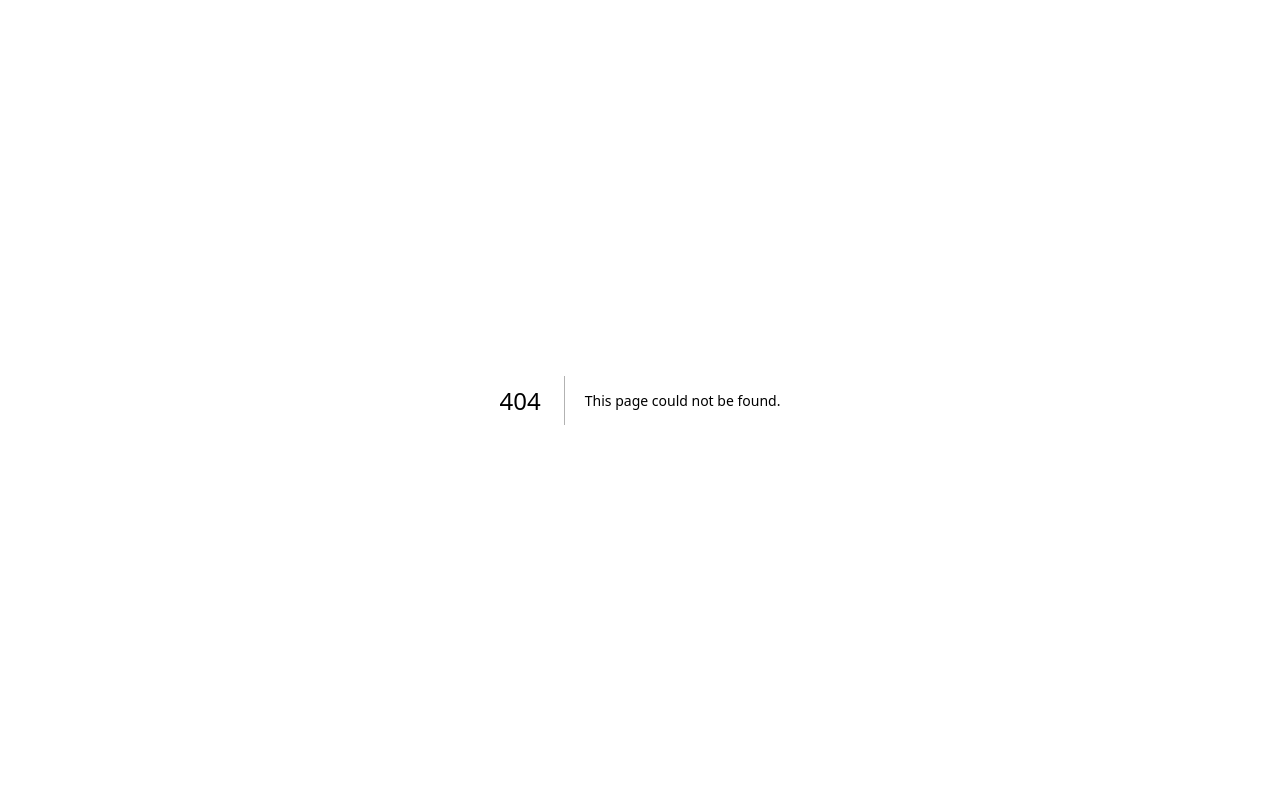
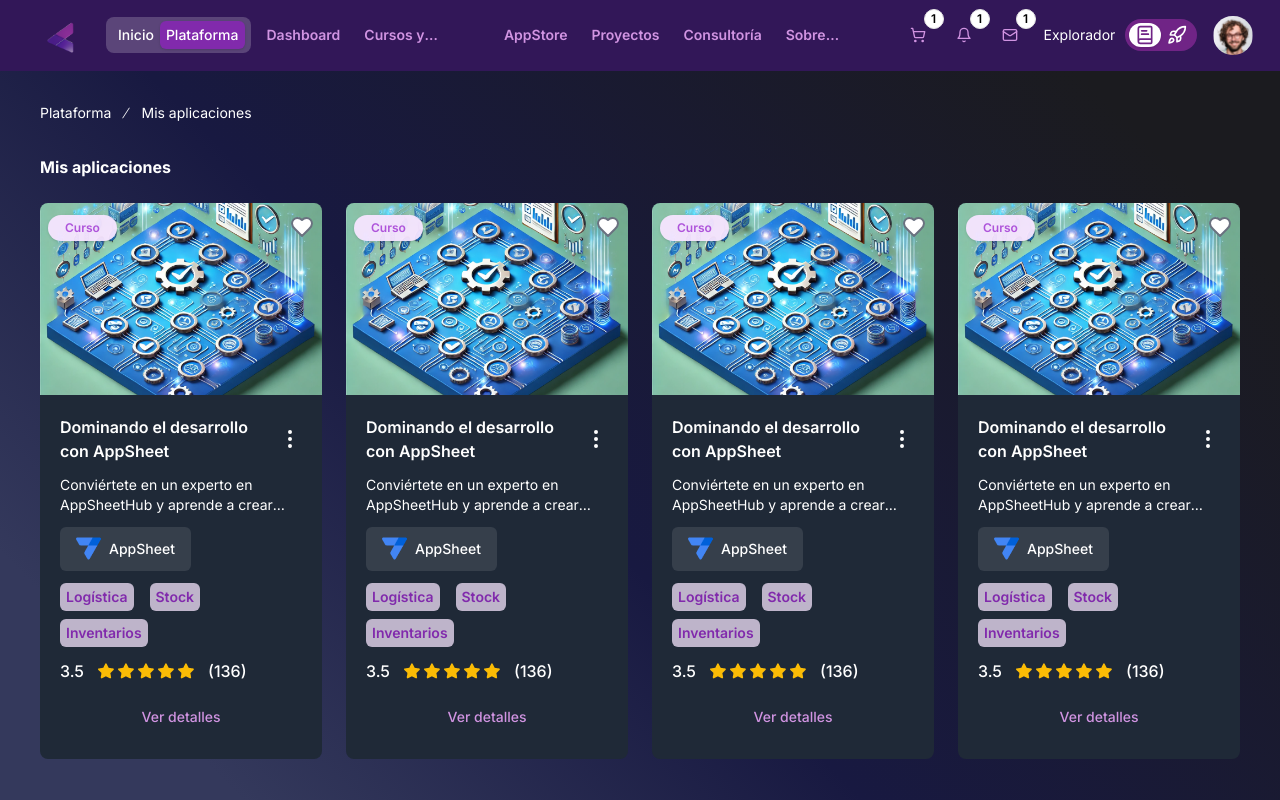
Before and after one commit to No-Country-simulation/h3-08-klowhub, a Next.js app in the folder frontend/: page /app/my-applications in a window 1280 px wide. Before the commit this address had no page. Built offline with nearby package versions, Linux system fonts and the light colour scheme.

Commit message:
feat: add ui of the platform my applications page

```diff
--- /dev/null
+++ b/frontend/src/app/(platform)/(app)/app/my-applications/page.tsx
@@ -0,0 +1,34 @@
+import { MyApplicationsList } from '@/app/(platform)/components/list/my-applications-list'
+import {
+  Breadcrumb,
+  BreadcrumbItem,
+  BreadcrumbLink,
+  BreadcrumbList,
+  BreadcrumbPage,
+  BreadcrumbSeparator
+} from '@/components/ui/breadcrumb'
+import { Routes } from '@/utils'
+
+function AppMyApplicationsPage() {
+  return (
+    <main className='mx-auto grid max-w-screen-2xl gap-y-8 px-5 py-2 lg:px-10 lg:py-8'>
+      <Breadcrumb>
+        <BreadcrumbList>
+          <BreadcrumbItem>
+            <BreadcrumbLink href={Routes.App}>Plataforma</BreadcrumbLink>
+          </BreadcrumbItem>
+          <BreadcrumbSeparator />
+          <BreadcrumbItem>
+            <BreadcrumbPage>Mis aplicaciones</BreadcrumbPage>
+          </BreadcrumbItem>
+        </BreadcrumbList>
+      </Breadcrumb>
+      <section className='flex flex-col gap-y-6'>
+        <h1 className='text-base font-bold'>Mis aplicaciones</h1>
+        <MyApplicationsList />
+      </section>
+    </main>
+  )
+}
+
+export default AppMyApplicationsPage
--- a/frontend/src/app/(platform)/(app)/app/payment/page.tsx
+++ b/frontend/src/app/(platform)/(app)/app/payment/page.tsx
@@ -32,6 +32,9 @@
           <p className='text-center text-base'>
             Se ha realizado el pago de tu compra con éxito. Gracias por tu compra.
           </p>
+          <Link className='mx-auto text-sm text-[#D194E2]' href={Routes.AppMyApplications}>
+            Ver mis aplicaciones
+          </Link>
         </header>
         <PurchaseSummaryCard />
         <div className='flex flex-col items-center justify-center gap-y-6'>
--- a/frontend/src/app/(platform)/components/card/sales-product-card.tsx
+++ b/frontend/src/app/(platform)/components/card/sales-product-card.tsx
@@ -7,10 +7,10 @@
 import Link from 'next/link'
 
 interface SalesProductCardProps {
-  variant?: 'courses-list'
+  variant?: 'courses-list' | 'my-applications-list' | 'default'
 }
 
-function SalesProductCard({ variant }: SalesProductCardProps) {
+function SalesProductCard({ variant = 'default' }: SalesProductCardProps) {
   return (
     <article
       className={cn(
@@ -67,11 +67,13 @@
           </span>
           (136)
         </p>
-        <p className='text-xl font-bold text-white'>$80.000</p>
+        {variant === 'default' && <p className='text-xl font-bold text-white'>$80.000</p>}
         <div className={cn('grid items-center gap-x-4', variant === 'courses-list' && 'lg:flex')}>
-          <Button>
-            <ShoppingCartIcon /> Añadir al carrito
-          </Button>
+          {variant === 'default' && (
+            <Button>
+              <ShoppingCartIcon /> Añadir al carrito
+            </Button>
+          )}
           <Button variant='ghost' asChild>
             <Link href={Routes.AppAppStore + '/' + '1'}>Ver detalles</Link>
           </Button>
--- /dev/null
+++ b/frontend/src/app/(platform)/components/list/my-applications-list.tsx
@@ -0,0 +1,22 @@
+import { SalesProductCard } from '../card/sales-product-card'
+
+function MyApplicationsList() {
+  return (
+    <ul className='grid gap-6 sm:grid-cols-2 xl:grid-cols-4'>
+      <li>
+        <SalesProductCard variant='my-applications-list' />
+      </li>
+      <li>
+        <SalesProductCard variant='my-applications-list' />
+      </li>
+      <li>
+        <SalesProductCard variant='my-applications-list' />
+      </li>
+      <li>
+        <SalesProductCard variant='my-applications-list' />
+      </li>
+    </ul>
+  )
+}
+
+export { MyApplicationsList }
--- a/frontend/src/app/(platform)/components/menu/notifications-menu.tsx
+++ b/frontend/src/app/(platform)/components/menu/notifications-menu.tsx
@@ -81,7 +81,7 @@
           <InfoIcon className='shrink-0' size={16} />
           <p className='flex flex-wrap items-center gap-2'>
             Completa la información relevante para tu perfil de mentor.
-            <Link href={Routes.AppProfile}>Completar perfil</Link>
+            <Link href={Routes.AppMyProfile}>Completar perfil</Link>
           </p>
         </footer>
         <DropdownMenuSeparator className='my-0 bg-[#D194E2]' />
--- a/frontend/src/utils/const/routes.const.ts
+++ b/frontend/src/utils/const/routes.const.ts
@@ -10,7 +10,8 @@
   AppProjects = '/app/projects',
   AppConsultations = '/app/consultations',
   AppAboutAppSheet = '/app/app-sheet',
-  AppProfile = '/app/profile',
+  AppMyProfile = '/app/my-profile',
+  AppMyApplications = '/app/my-applications',
   AppCart = '/app/cart',
   AppPayment = '/app/payment',
   Dashboard = '/dashboard',
```
